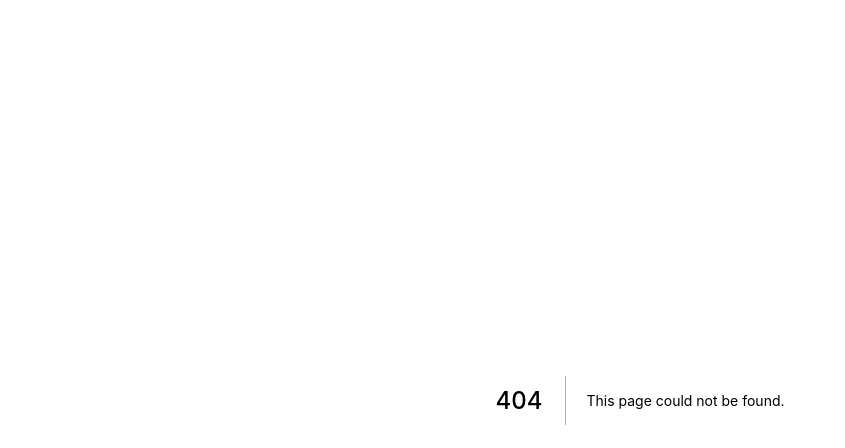
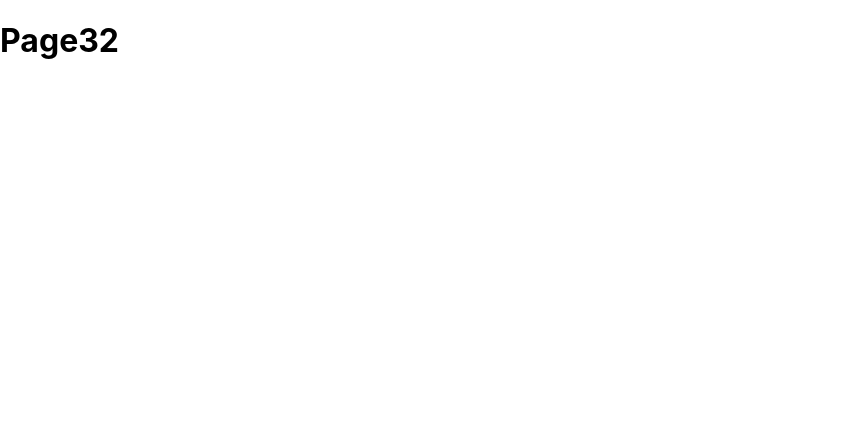
Before and after one commit to 9rganizedchaos/merging-practice, a Next.js app: page /page32 in a window 1280 px wide. Before the commit this address had no page. Shown: the top 448 px of the page, without its empty margins (0-845 px from the left). Built offline with nearby package versions, Linux system fonts and the light colour scheme.

Commit message:
feat: DEV page32 추가

```diff
--- /dev/null
+++ b/pages/page32.js
@@ -0,0 +1,5 @@
+function Page32() {
+  return <h1>Page32</h1>;
+}
+
+export default Page32;
```
